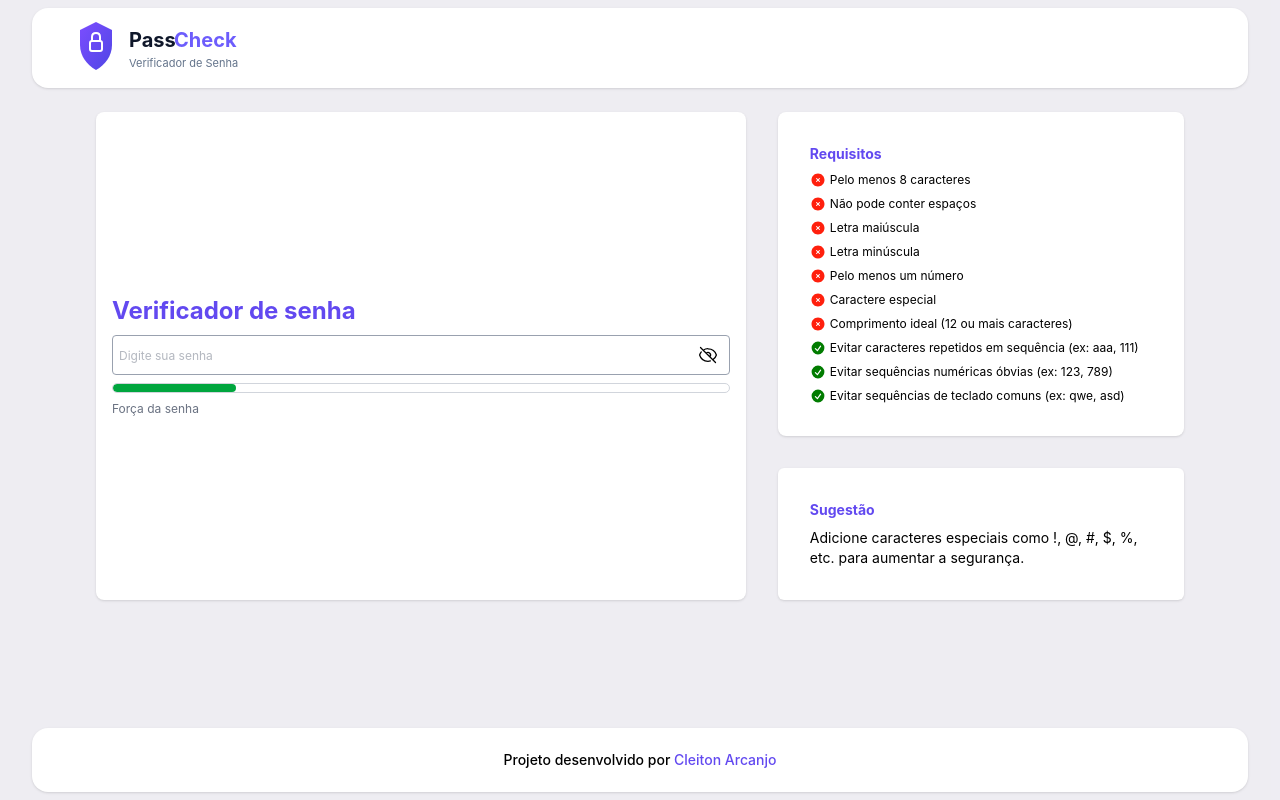
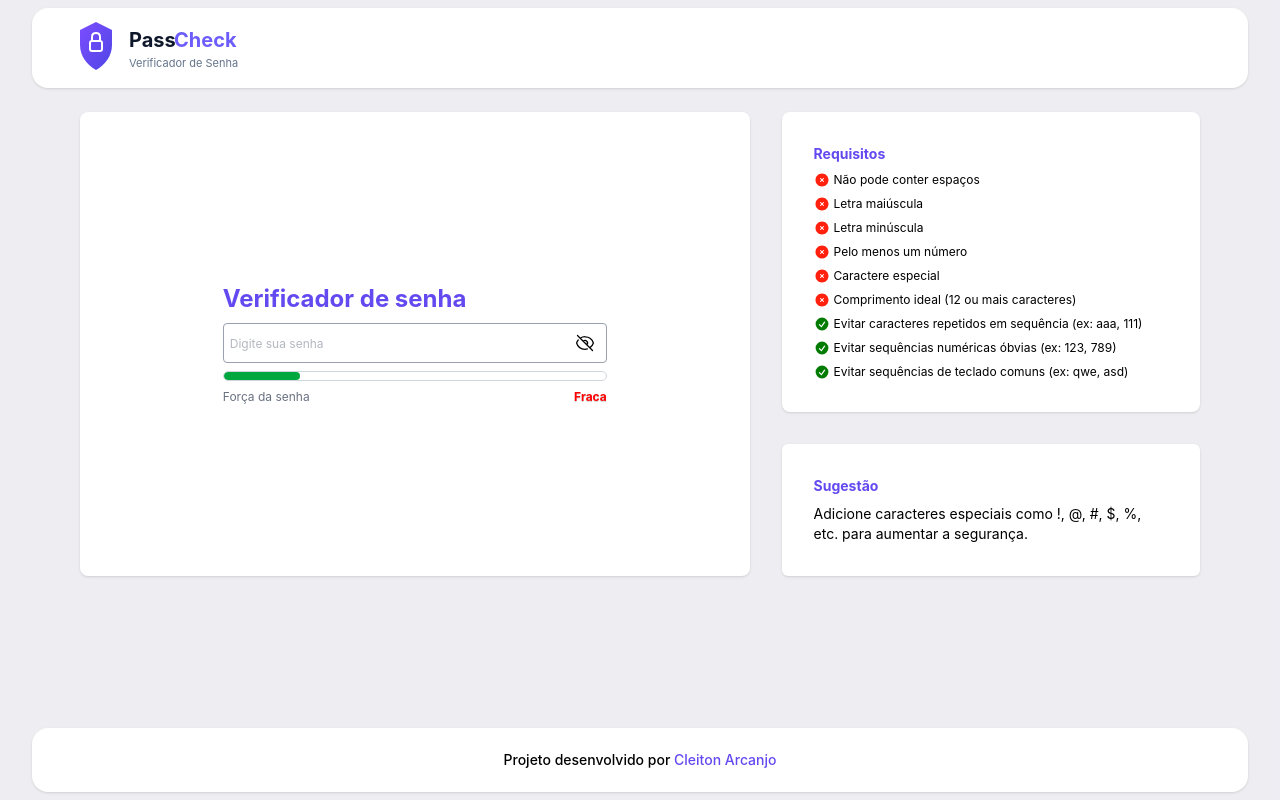
Before and after one commit to CleitonArcanj0/passCheck, a React (Vite) app: page / in a window 1280 px wide. Built offline with nearby package versions, Linux system fonts and the light colour scheme.

Commit message:
feat: aplica feedback sobre a senha conforme a barra de força.
feedback: fraca, média, forte e excelente

```diff
--- a/src/App.jsx
+++ b/src/App.jsx
@@ -27,7 +27,7 @@ function App() {
       <div className='flex flex-col min-h-screen'>
         <NavBar />
 
-        <div className='grid grid-cols-1  md:grid-cols-[1.6fr_1fr]  items-start gap-4 md:gap-8 mx-2 md:mx-24 mt-4 mb-8'>
+        <div className='grid grid-cols-1  md:grid-cols-[1.6fr_1fr]  items-start gap-4 md:gap-8 mx-2 md:mx-12 lg:mx-20 mt-4 mb-8'>
 
           <div className='row-span-2 h-full'>
             <Verificador aoDigitarSenha={inputSenha} barraDeForca={forca} />
--- a/src/components/Requisitos.jsx
+++ b/src/components/Requisitos.jsx
@@ -8,63 +8,57 @@ function Requisitos({ forcaDaSenha, senhaDigitada }) {
 
 
     const lista = [
-       {
+    {
         id: 1,
-        label: "Pelo menos 8 caracteres",
-        teste: (e) => e.length >= 8,
-        peso: 15
-    },
-    {
-        id: 2,
         label: "Não pode conter espaços",
         teste: (e) => e.match(/^\S+$/),
         peso: 10
     },
 
     {
-        id: 3,
+        id: 2,
         label: "Letra maiúscula",
         teste: (e) => e.match(/[A-Z]/g),
-        peso: 10
+        peso: 15
     },
     {
-        id: 4,
+        id: 3,
         label: "Letra minúscula",
         teste: (e) => e.match(/[a-z]/g),
         peso: 10
     },
     {
-        id: 5,
+        id: 4,
         label: "Pelo menos um número",
         teste: (e) => e.match(/[0-9]/g),
-        peso: 10
+        peso: 15
     },
     {
-        id: 6,
+        id: 5,
         label: "Caractere especial",
         teste: (e) => e.match(/[^A-Za-z0-9\s]/g),
         peso: 15
     },
     {
-        id: 7,
+        id: 6,
         label: "Comprimento ideal (12 ou mais caracteres)",
         teste: (e) => e.length >= 12,
-        peso: 10
+        peso: 15
     },
     {
-        id: 8,
+        id: 7,
         label: "Evitar caracteres repetidos em sequência (ex: aaa, 111)",
         teste: (e) => !e.match(/(.)\1{2,}/g),
         peso: 10
     },
     {
-        id: 9,
+        id: 8,
         label: "Evitar sequências numéricas óbvias (ex: 123, 789)",
         teste: (e) => !e.match(/(012|123|234|345|456|567|678|789|890|987|876|765|654|543|432|321|210)/g),
         peso: 5
     },
     {
-        id: 10,
+        id: 9,
         label: "Evitar sequências de teclado comuns (ex: qwe, asd)",
         teste: (e) => !e.match(/(qwe|wer|ert|rty|tyu|yui|uio|iop|asd|sdf|dfg|fgh|ghj|hjk|jkl|zxc|xcv|cvb|vbn|bnm)/gi),
         peso: 5
--- a/src/components/Verificador.jsx
+++ b/src/components/Verificador.jsx
@@ -11,7 +11,7 @@ function Verificador({ aoDigitarSenha, barraDeForca }) {
     return (
         <div className=" flex bg-white  shadow-sm rounded-lg  p-8 md:p-4  h-full">
 
-            <div className='m-auto space-y-2 basis-2xl'>
+            <div className='m-auto space-y-2 basis-2xl  md:basis-96 '>
 
                 <h2 className="font-bold font-sans text-sm md:text-xl lg:text-2xl text-[#6249F0] ">Verificador de senha</h2>
 
@@ -26,8 +26,14 @@ function Verificador({ aoDigitarSenha, barraDeForca }) {
                     <div className=" h-2 rounded bg-green-600 transition-all" style={{ width: `${barraDeForca}%` }}></div>
 
                 </div>
-
-                <p className='text-xs text-gray-500 '>Força da senha</p>
+                <div className='flex justify-between'>
+                    <p className='text-xs text-gray-500 '>Força da senha</p>
+                    <div className='text-xs text-gray-500 font-bold text-shadow-xs' style={{ color: `${barraDeForca <= 50 ? 'red' : barraDeForca <= 65 ? '#F9A900' : '#009C0A'}` }}>{barraDeForca <= 50 ? `Fraca` :
+                        barraDeForca <= 65 ? `Média` :
+                            barraDeForca <= 85 ? `Forte` :
+                                `Excelente`}
+                    </div>
+                </div>
 
             </div>
 
```
